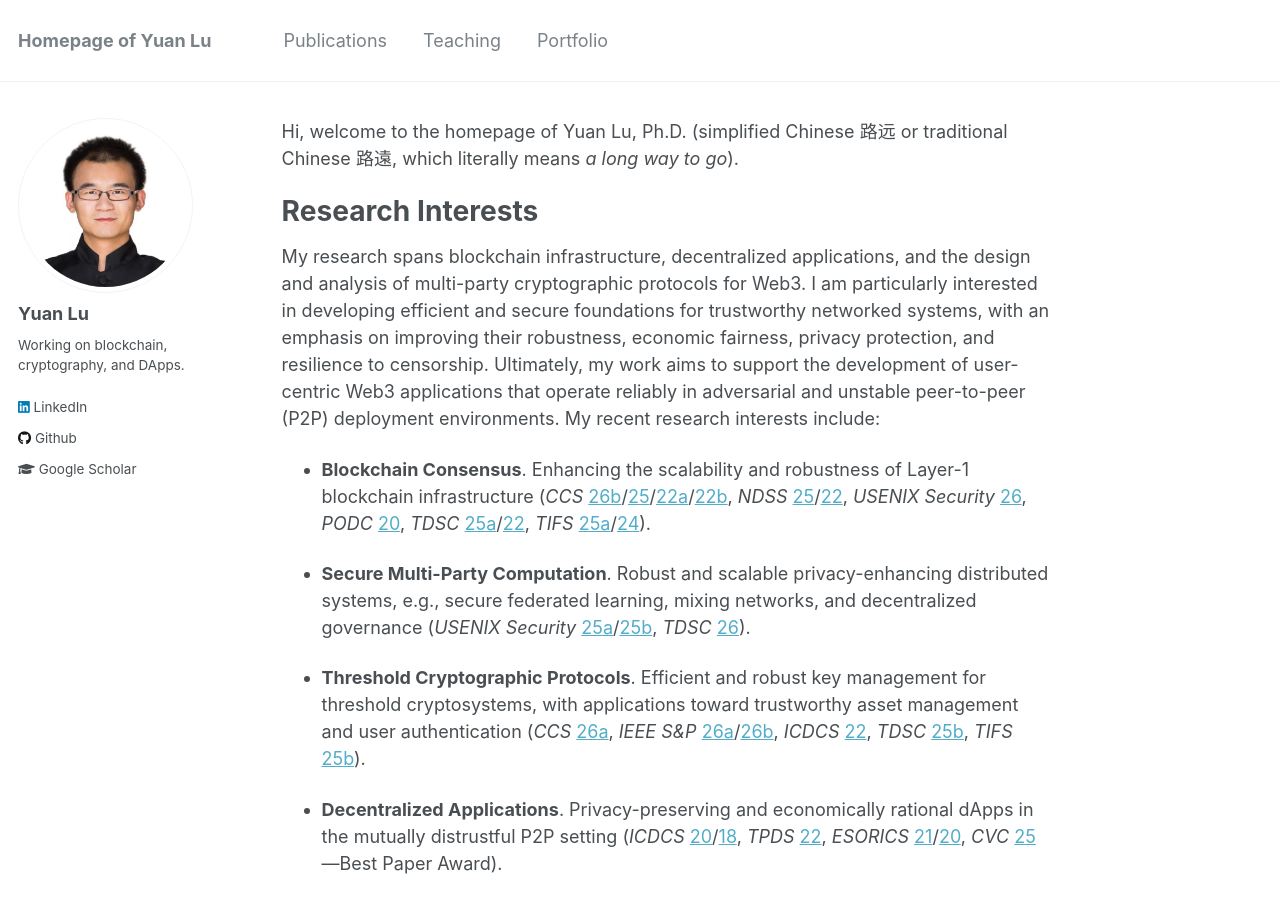
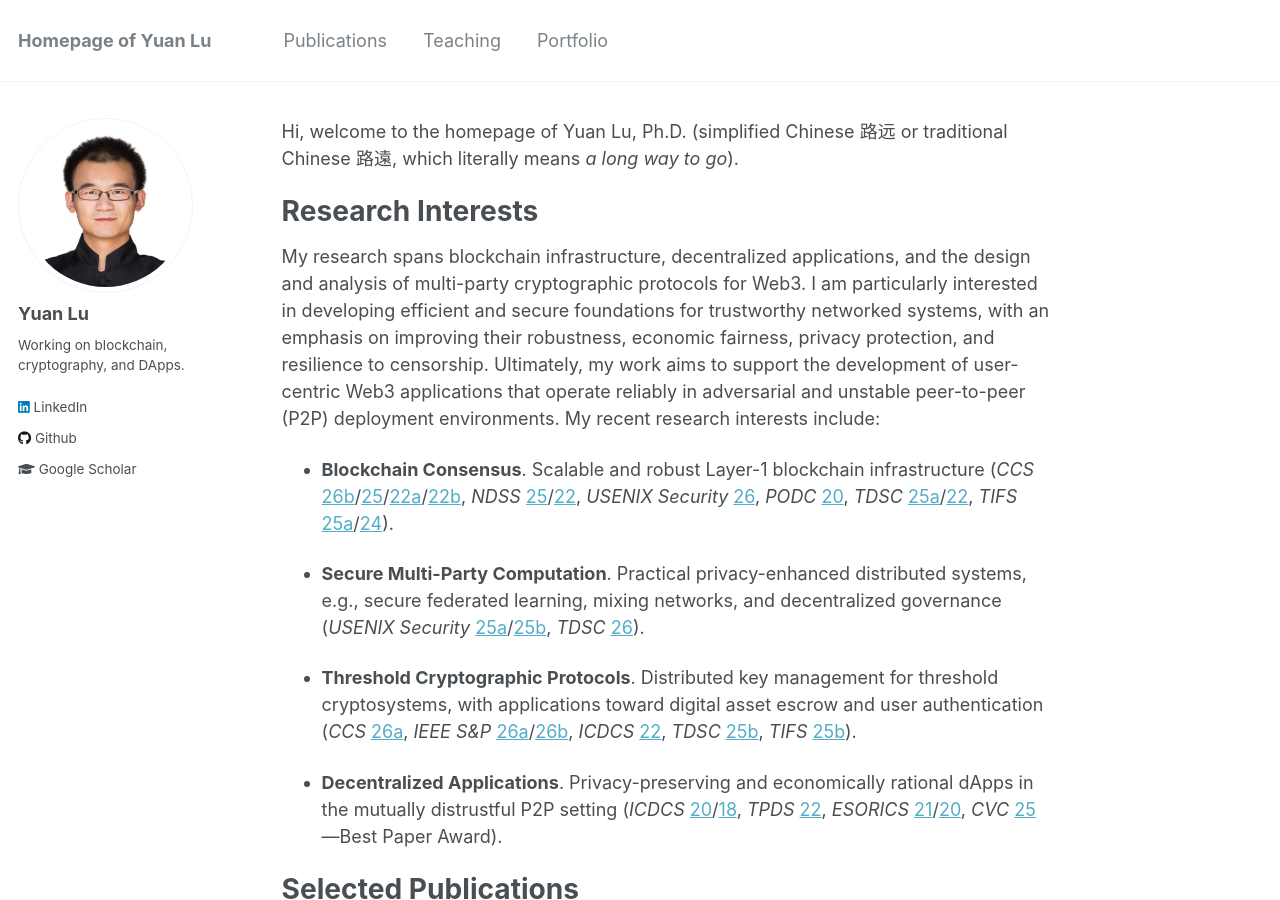
Before and after one commit to yylluu/yylluu.github.io, a Jekyll site: the page built from _pages/about.md, in a window 1280 px wide and 900 px high. Built offline with Jekyll 4.4.1, drawn with Linux system fonts in a browser that asks for light colours.

Commit message:
Update about.md

```diff
--- a/_pages/about.md
+++ b/_pages/about.md
@@ -14,11 +14,11 @@
 
 My research spans blockchain infrastructure, decentralized applications, and the design and analysis of multi-party cryptographic protocols for Web3. I am particularly interested in developing efficient and secure foundations for trustworthy networked systems, with an emphasis on improving their robustness, economic fairness, privacy protection, and resilience to censorship. Ultimately, my work aims to support the development of user-centric Web3 applications that operate reliably in adversarial and unstable peer-to-peer (P2P) deployment environments. My recent research interests include:
 
-- **Blockchain Consensus**. Enhancing the scalability and robustness of Layer-1 blockchain infrastructure (*CCS* [26b]()/[25](https://dl.acm.org/doi/abs/10.1145/3719027.3765132)/[22a](https://dl.acm.org/doi/abs/10.1145/3548606.3559346)/[22b](https://dl.acm.org/doi/abs/10.1145/3548606.3559379), *NDSS* [25](https://eprint.iacr.org/2024/206)/[22](https://eprint.iacr.org/2022/27), *USENIX Security* [26](https://www.usenix.org/conference/usenixsecurity26/presentation/liu-yizhong), *PODC* [20](https://dl.acm.org/doi/abs/10.1145/3382734.3405707), *TDSC* [25a](https://ieeexplore.ieee.org/abstract/document/11002681)/[22](https://ieeexplore.ieee.org/abstract/document/9913698), *TIFS* [25a](https://ieeexplore.ieee.org/abstract/document/11014212)/[24](https://ieeexplore.ieee.org/abstract/document/10415090)).
+- **Blockchain Consensus**. Scalable and robust Layer-1 blockchain infrastructure (*CCS* [26b]()/[25](https://dl.acm.org/doi/abs/10.1145/3719027.3765132)/[22a](https://dl.acm.org/doi/abs/10.1145/3548606.3559346)/[22b](https://dl.acm.org/doi/abs/10.1145/3548606.3559379), *NDSS* [25](https://eprint.iacr.org/2024/206)/[22](https://eprint.iacr.org/2022/27), *USENIX Security* [26](https://www.usenix.org/conference/usenixsecurity26/presentation/liu-yizhong), *PODC* [20](https://dl.acm.org/doi/abs/10.1145/3382734.3405707), *TDSC* [25a](https://ieeexplore.ieee.org/abstract/document/11002681)/[22](https://ieeexplore.ieee.org/abstract/document/9913698), *TIFS* [25a](https://ieeexplore.ieee.org/abstract/document/11014212)/[24](https://ieeexplore.ieee.org/abstract/document/10415090)).
 
-- **Secure Multi-Party Computation**. Robust and scalable privacy-enhancing distributed systems, e.g., secure federated learning, mixing networks, and decentralized governance (*USENIX Security* [25a](https://www.usenix.org/conference/usenixsecurity25/presentation/su-yuan)/[25b](https://www.usenix.org/conference/usenixsecurity25/presentation/liu-yizhong), *TDSC* [26]()).
+- **Secure Multi-Party Computation**. Practical privacy-enhanced distributed systems, e.g., secure federated learning, mixing networks, and decentralized governance (*USENIX Security* [25a](https://www.usenix.org/conference/usenixsecurity25/presentation/su-yuan)/[25b](https://www.usenix.org/conference/usenixsecurity25/presentation/liu-yizhong), *TDSC* [26]()).
 
-- **Threshold Cryptographic Protocols**. Efficient and robust key management for threshold cryptosystems, with applications toward trustworthy asset management and user authentication (*CCS* [26a](), *IEEE S&P* [26a](https://eprint.iacr.org/2025/149)/[26b](https://eprint.iacr.org/2025/1516), *ICDCS* [22](https://ieeexplore.ieee.org/abstract/document/9912190), *TDSC* [25b](https://ieeexplore.ieee.org/abstract/document/10807394), *TIFS* [25b](https://ieeexplore.ieee.org/abstract/document/11153573)).
+- **Threshold Cryptographic Protocols**. Distributed key management for threshold cryptosystems, with applications toward digital asset escrow and user authentication (*CCS* [26a](), *IEEE S&P* [26a](https://eprint.iacr.org/2025/149)/[26b](https://eprint.iacr.org/2025/1516), *ICDCS* [22](https://ieeexplore.ieee.org/abstract/document/9912190), *TDSC* [25b](https://ieeexplore.ieee.org/abstract/document/10807394), *TIFS* [25b](https://ieeexplore.ieee.org/abstract/document/11153573)).
 
 - **Decentralized Applications**. Privacy-preserving and economically rational dApps in the mutually distrustful P2P setting (*ICDCS* [20](https://ieeexplore.ieee.org/abstract/document/9355719)/[18](https://ieeexplore.ieee.org/abstract/document/8416350), *TPDS* [22](https://ieeexplore.ieee.org/abstract/document/9929262), *ESORICS* [21](https://link.springer.com/chapter/10.1007/978-3-030-88418-5_17)/[20](https://link.springer.com/chapter/10.1007/978-3-030-59013-0_35), *CVC* [25](https://ieeexplore.ieee.org/abstract/document/11068849)—Best Paper Award).
 
```
